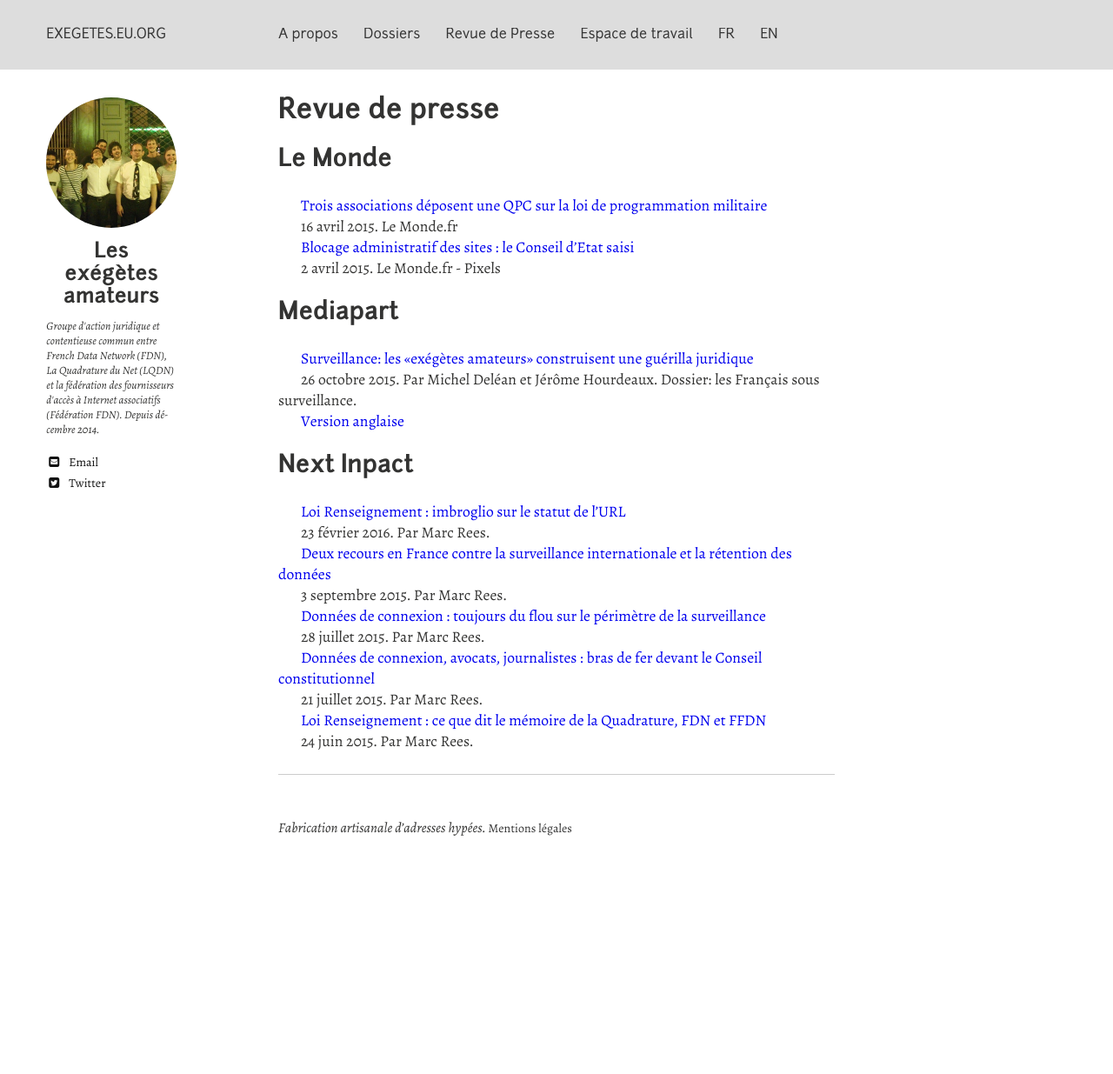
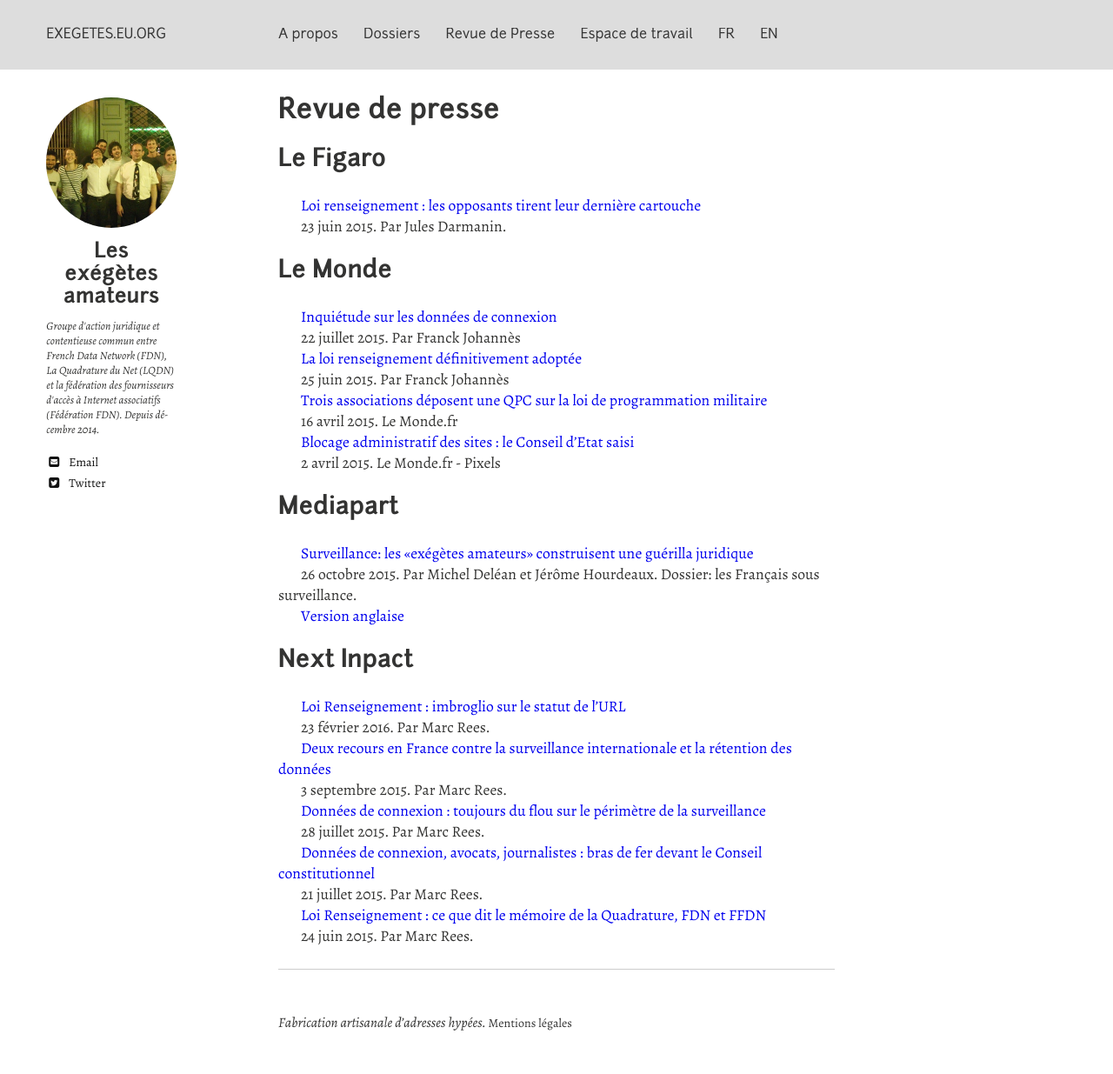
Before and after one commit to hugoroy/exegetes-web, a Jekyll site: the page built from rp/index.md, in a window 1280 px wide. Shown: the whole page at 87% size. Built offline with Jekyll 4.4.1, drawn with Linux system fonts in a browser that asks for light colours; nearby versions of some CDN libraries; before the commit the page ends 1011 px from its top, so only the background shows below that.

Commit message:
plus d'articles

```diff
--- a/rp/index.md
+++ b/rp/index.md
@@ -4,7 +4,21 @@ title: Revue de presse
 modified: 2016-02-02
 ---
 
+## Le Figaro
+
+[Loi renseignement : les opposants tirent leur dernière cartouche](http://www.lefigaro.fr/secteur/high-tech/2015/06/23/32001-20150623ARTFIG00268-loi-renseignement-les-opposants-tirent-leur-derniere-cartouche.php)
+
+23 juin 2015. Par Jules Darmanin.
+
 ## Le Monde
+
+[Inquiétude sur les données de connexion](http://www.lemonde.fr/societe/article/2015/07/22/inquietude-sur-les-donnees-de-connexion_4693599_3224.html)
+
+22 juillet 2015. Par Franck Johannès
+
+[La loi renseignement définitivement adoptée](http://www.lemonde.fr/societe/article/2015/06/25/la-loi-renseignement-definitivement-adoptee_4661553_3224.html)
+
+25 juin 2015. Par Franck Johannès
 
 [Trois associations déposent une QPC sur la loi de programmation militaire](http://www.lemonde.fr/pixels/article/2015/04/16/trois-associations-deposent-une-qpc-sur-la-loi-de-programmation-militaire_4616848_4408996.html)
 
```
